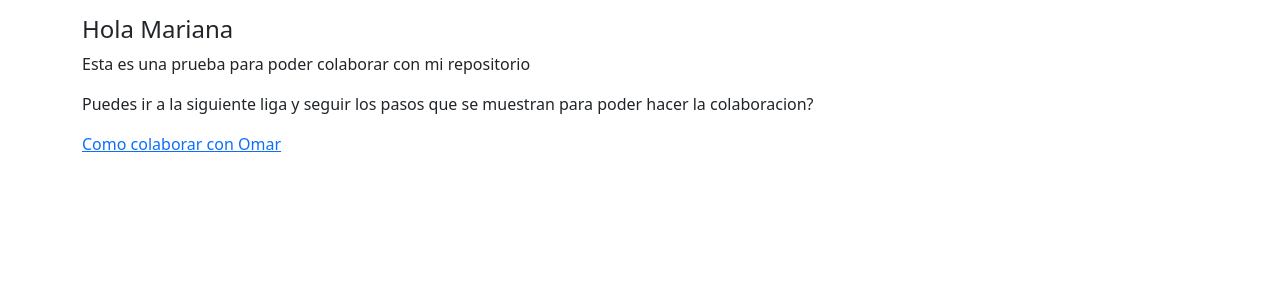
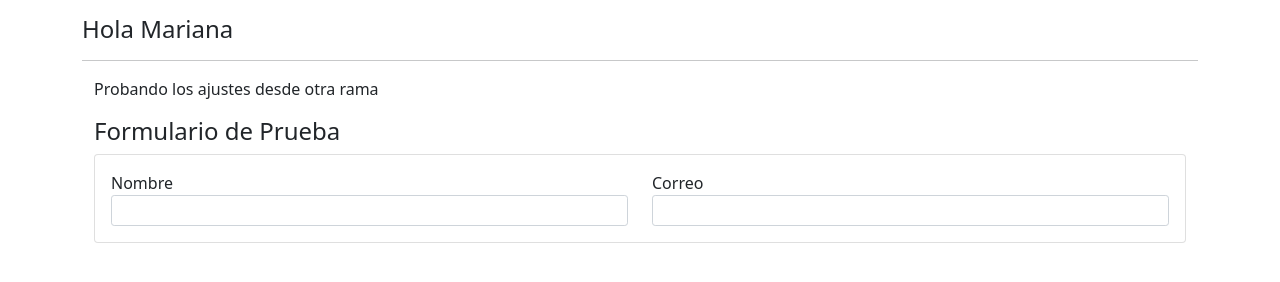
Before and after one commit to omarsd03/git-colaboracion, a plain HTML site: page index.html in a window 1280 px wide. Drawn offline with nearby package versions, Linux system fonts and the light colour scheme.

Commit message:
Cambios sobre una nueva rama

```diff
--- a/index.html
+++ b/index.html
@@ -17,9 +17,44 @@
     <div class="container">
 
         <h4>Hola Mariana</h4>
-        <p>Esta es una prueba para poder colaborar con mi repositorio</p>
-        <p>Puedes ir a la siguiente liga y seguir los pasos que se muestran para poder hacer la colaboracion?</p>
-        <a href="https://gist.github.com/BCasal/026e4c7f5c71418485c1" target="_blank">Como colaborar con Omar</a>
+        <hr>
+
+        <div class="container-fluid">
+
+            <p>Probando los ajustes desde otra rama</p>
+
+            <h4>Formulario de Prueba</h4>
+
+            <div class="row">
+                <div class="col-12">
+                    <div class="card">
+                        <div class="card-body">
+
+                            <form id="frmTest">
+
+                                <div class="row">
+
+                                    <div class="col-md-6">
+                                        <label for="">Nombre</label>
+                                        <input type="text" class="form-control form-control-sm">
+                                    </div>
+
+                                    <div class="col-md-6">
+                                        <label for="">Correo</label>
+                                        <input type="email" class="form-control form-control-sm">
+                                    </div>
+
+                                </div>
+
+                            </form>
+
+
+                        </div>
+                    </div>
+                </div>
+            </div>
+
+        </div>
 
     </div>
 
```
